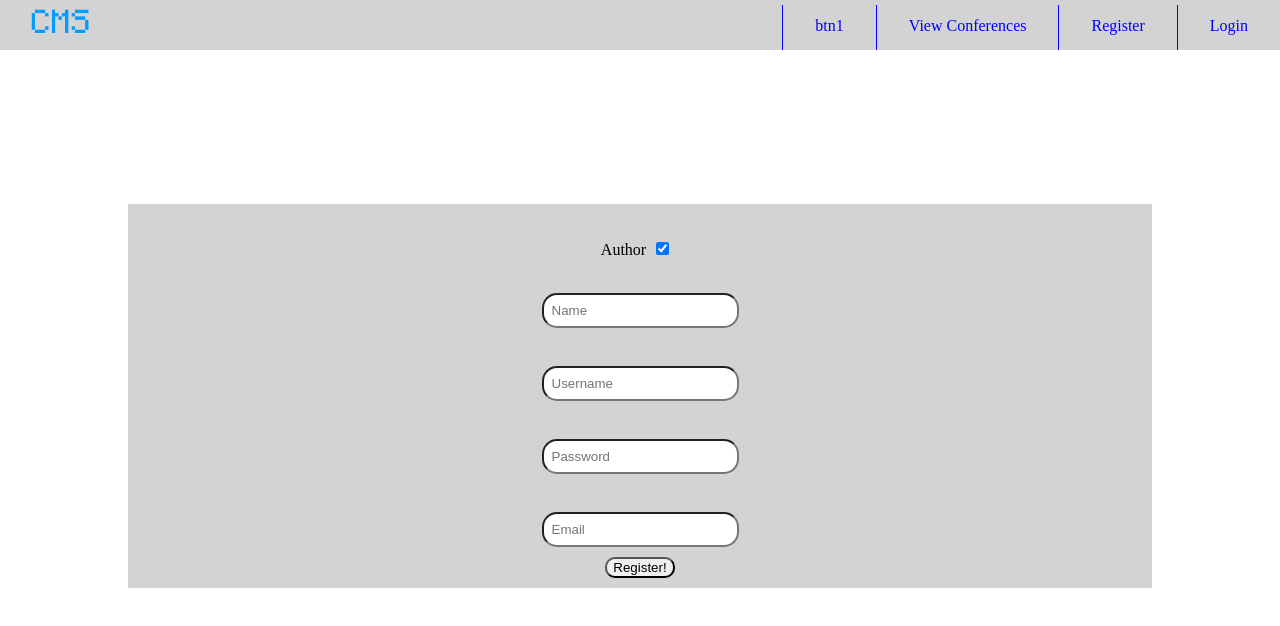
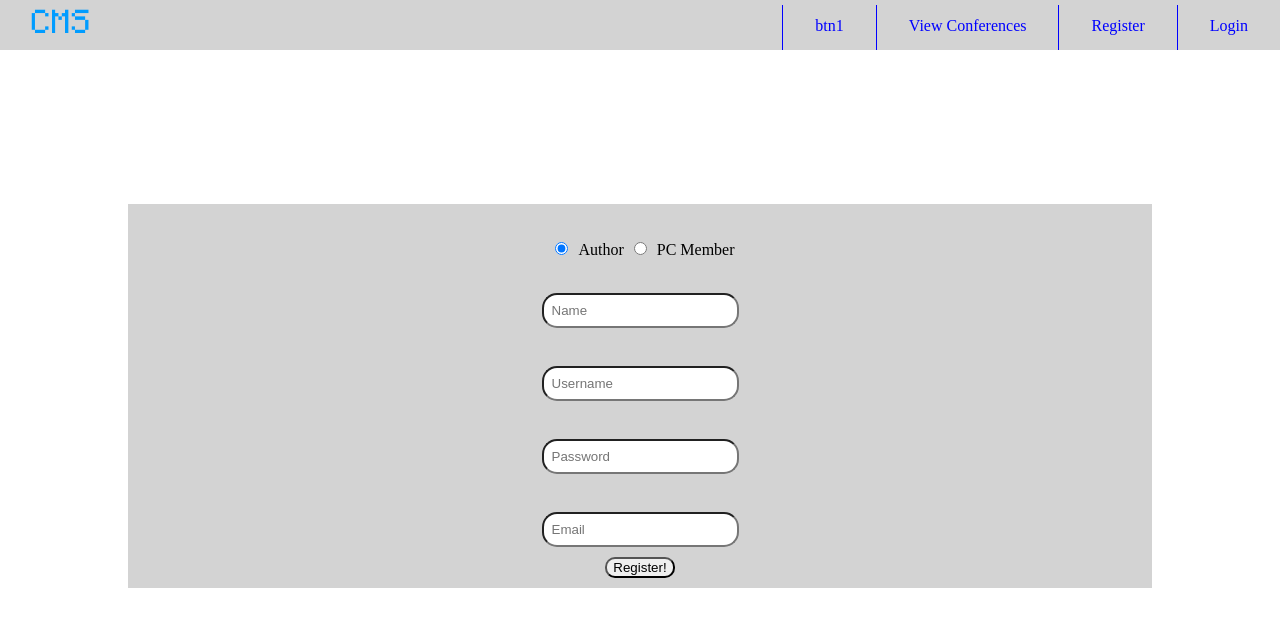
Before and after one commit to condoran/Ciobanii-si-Oile, an Angular app in the folder ConferenceManagement/web/src/main/frontend/front/: page /register-page in a window 1280 px wide. Shown: the top 626 px of the page. Built offline with nearby package versions, Linux system fonts and the light colour scheme.

Commit message:
date fixed

```diff
--- a/ConferenceManagement/web/src/main/frontend/front/src/app/conference-list/conference-list.component.html
+++ b/ConferenceManagement/web/src/main/frontend/front/src/app/conference-list/conference-list.component.html
@@ -2,10 +2,10 @@
   Conferences:
 </h1>
 
-<ol  >
+<ol  class="conferences">
   <li *ngFor="let conference of conferences ">
       {{conference.name}}
-      {{conference.startDate.getDate()}}
+      {{conference.startDate | date:'dd-MM-yyyy'}}
   </li>
 
 </ol>
--- a/ConferenceManagement/web/src/main/frontend/front/src/app/conference-list/conference-list.component.ts
+++ b/ConferenceManagement/web/src/main/frontend/front/src/app/conference-list/conference-list.component.ts
@@ -14,6 +14,9 @@ export class ConferenceListComponent implements OnInit {
   ngOnInit(): void {
     this.conferenceService.getConferences()
       .subscribe(conferences => this.conferences = conferences);
+
+    // @ts-ignore
+    console.log(Date.parse(this.conferences[0].startDate))
   }
 
 }
--- a/ConferenceManagement/web/src/main/frontend/front/src/app/register-page/register-page.component.html
+++ b/ConferenceManagement/web/src/main/frontend/front/src/app/register-page/register-page.component.html
@@ -1,7 +1,8 @@
+
 <div class="container">
   <br>
-  <label>Author</label>
-  <input type="checkbox"  checked #userInput/>
+  <input type="radio"  checked name="user" value="author"/><label>Author</label>
+  <input type="radio"  #userInput name="user" value="pcmember"/><label>PC Member</label>
   <br>
   <br>
   <input type="text" placeholder="Name" #name/>
@@ -15,5 +16,8 @@
   <br>
   <input type="text" placeholder="Email" #email/>
   <br>
+  <div id="PCMemberInput">
+
+  </div>
   <button (click)="register(userInput.value,passInput.value)">Register!</button>
 </div>
--- a/ConferenceManagement/web/src/main/frontend/front/src/app/register-page/register-page.component.ts
+++ b/ConferenceManagement/web/src/main/frontend/front/src/app/register-page/register-page.component.ts
@@ -17,4 +17,5 @@ export class RegisterPageComponent implements OnInit {
     // trimite in spate altfel !
     console.log(username, password);
   }
+
 }
--- a/ConferenceManagement/web/src/main/frontend/front/src/app/shared/conference.service.ts
+++ b/ConferenceManagement/web/src/main/frontend/front/src/app/shared/conference.service.ts
@@ -4,6 +4,7 @@ import {HttpClient} from '@angular/common/http';
 import {User} from './user.model';
 import {Observable} from 'rxjs';
 import {Conference} from './conference.model';
+import {map} from "rxjs/operators";
 
 
 @Injectable()
```
Also changed, not shown: ConferenceManagement/web/src/main/frontend/front/angular.json (line endings or trailing spaces).
